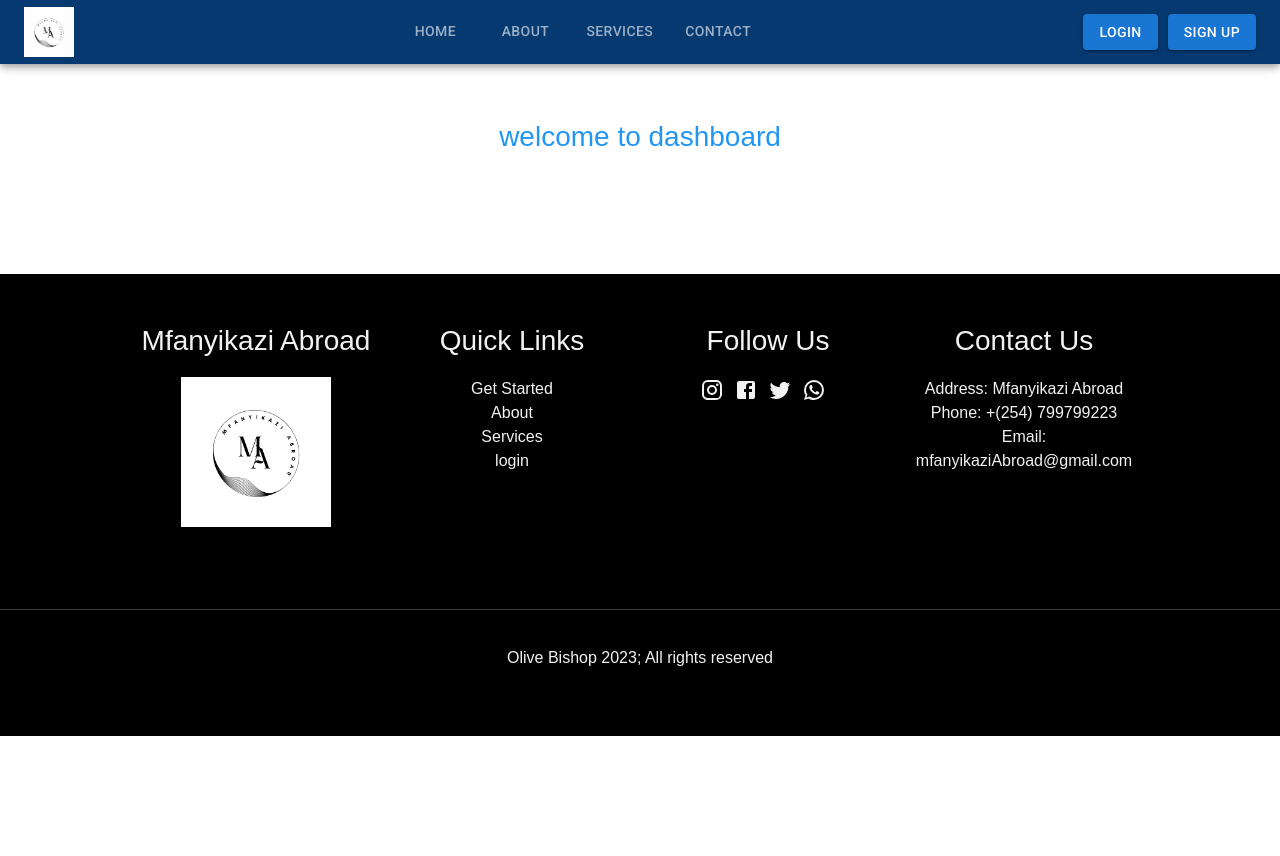
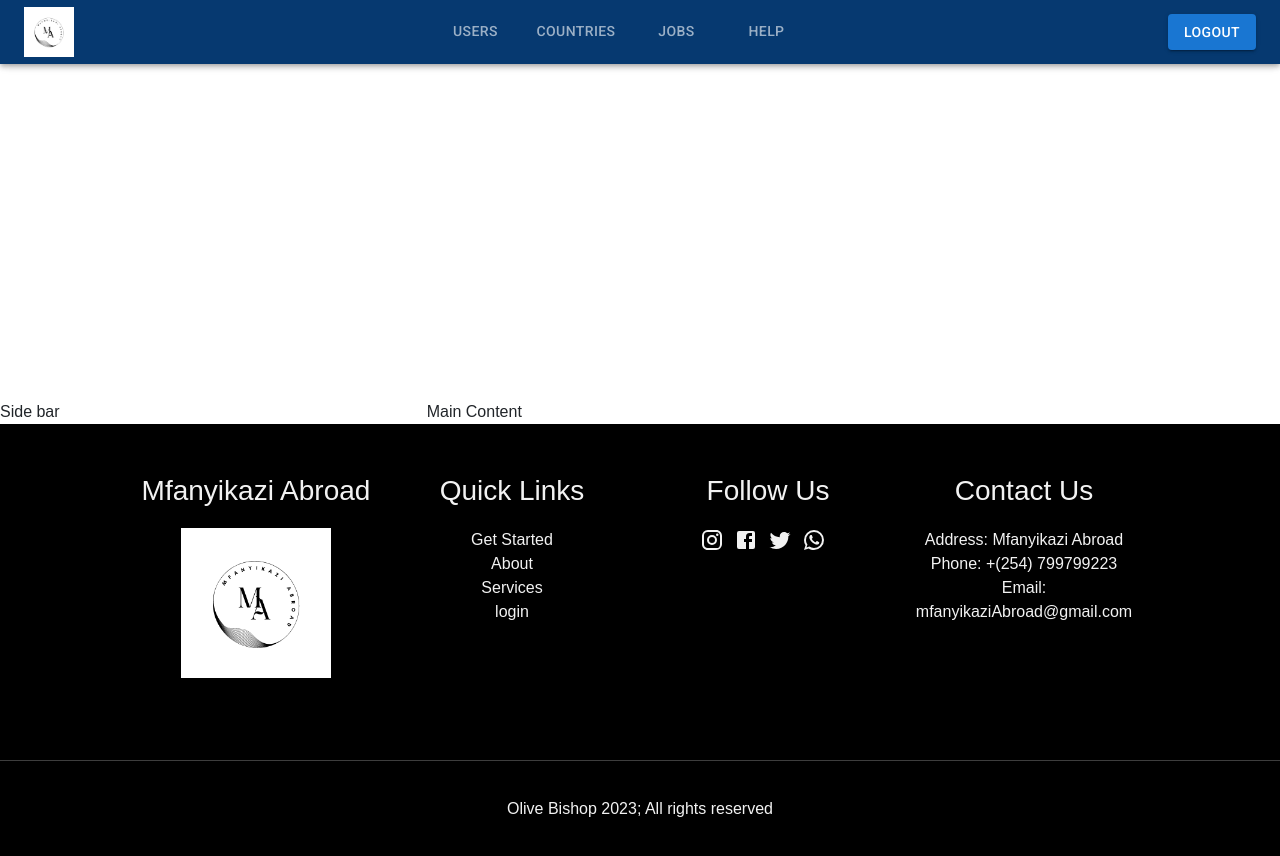
Before and after one commit to olivebishop/project, a React app: page /dashboard in a window 1280 px wide. Before the commit the page ends 800 px from the top, so only its background shows below. Built offline with nearby package versions, Linux system fonts and the light colour scheme; sample sign-in values are in the browser's storage.

Commit message:
updated dashboard

```diff
--- a/src/components/App.js
+++ b/src/components/App.js
@@ -16,12 +16,15 @@
 import Dashboard from './dashboard/Dashboard';
 
 
-
-
-
-
 function App() {
   const [isLoading, setIsLoading] = useState(true);
+  const [isLoggedIn, setIsLoggedIn] = useState(false);
+  const [authToken, setAuthToken] = useState(false);
+
+  useEffect(() => {
+    const token = localStorage.getItem('authToken');
+    setAuthToken(token);
+  }, [isLoggedIn]);
 
   useEffect(() => {
     setTimeout(() => {
@@ -35,7 +38,7 @@
         <Preloader />
       ) : (
         <BrowserRouter>
-          <Header />
+          {!authToken && <Header />}
           <Routes>
             <Route path="/" element={<Home />} />
             <Route path="/home" element={<Home />} />
@@ -44,7 +47,7 @@
             <Route path="/contact" element={<Contact />} />
             <Route path="/login" element={<Login />} />
             <Route path="/signup" element={<Signup />} />
-            <Route path="/dashboard" element={<Dashboard/>} />
+            <Route path="/dashboard" element={<Dashboard loginStatus={{isLoggedIn, setIsLoggedIn}}/>} />
             <Route path='*' element={<NotFound />}/>
           </Routes>
           <Footer />
--- a/src/components/dashboard/Dashboard.jsx
+++ b/src/components/dashboard/Dashboard.jsx
@@ -1,10 +1,18 @@
 import React from 'react'
+import DashboardHeader from '.././dashboard/DashboardHeader'
 import '../../.././src/components/home/mainpage/css/dashboard.css';
-function Dashboard() {
+import { Grid } from '@mui/material';
+function Dashboard(props) {
+  const isLoggedIn = props.loginStatus.isLoggedIn;
+  const setIsLoggedIn = props.loginStatus.setIsLoggedIn;
   return (
-    <div className='dashboard'>
-        <h1>welcome to dashboard</h1>
-    </div>
+    <>
+        <DashboardHeader loginStatus={{ isLoggedIn, setIsLoggedIn }}/>
+        <Grid container sx={{mt: 50}}>
+          <Grid item xs={4}>Side bar</Grid>
+          <Grid item xs={8}>Main Content</Grid>
+        </Grid>
+    </>
   )
 }
 
--- /dev/null
+++ b/src/components/dashboard/DashboardHeader.jsx
@@ -0,0 +1,105 @@
+import React, {useEffect, useState} from 'react'
+import logo from '../../assets/logo.png';
+import { AppBar,Tabs, Typography,Toolbar, Tab, Button,useMediaQuery,useTheme } from '@mui/material';
+import '../../.././src/components/home/mainpage/css/dashboard.css';
+import { useNavigate } from 'react-router-dom';
+// import Icon from '@mui/material'
+import DrawerComp from '../../.././src/components/home/header/DrawerComp';
+import { Link } from 'react-router-dom';
+/*--------------------------media queries----------*/
+
+
+
+
+const Header = (props) => {
+        const [value, setValue] = useState();
+        const theme = useTheme();
+        const isMatch = useMediaQuery(theme.breakpoints.down('md'));
+        const isMatchLg = useMediaQuery(theme.breakpoints.up('lg'));
+        const [isLoggedOut, setIsLoggedOut] = useState(true);
+        const [authToken, setAuthToken] = useState(false);
+        const navigate = useNavigate();
+
+        const setIsLoggedIn = props.loginStatus.setIsLoggedIn;
+
+
+        useEffect(() => {
+                const token = localStorage.getItem('authToken');
+                setAuthToken(token);
+                if(!token) {
+                        navigate('/login');
+                }
+                setIsLoggedIn(true);
+        }, [setAuthToken, navigate, setIsLoggedIn])
+
+        const handleLogout = async () => {
+            // perform logout logic
+            localStorage.removeItem("authToken");
+            navigate("/login");
+            setIsLoggedIn(false);
+            setIsLoggedOut(false);
+          };
+
+      //elevation is shadow in appbar and 5 its teh unit
+return (
+        <React.Fragment>
+        <AppBar sx={{background:'#063970', mt:0}}  position='fixed'>
+                <Toolbar>
+                        {
+                        isMatch ? (
+                <>
+                <Typography>
+                <img className='img-logo' src={logo} alt=""/>
+                </Typography>
+                <DrawerComp/>
+                </>
+                ) :(
+                        /*---------large screen queries and tabs------------------------------------*/
+                isMatchLg ? (
+                <>
+                        <Typography>
+                        <img className='img-logo' src={logo} alt=""/>
+                        </Typography>
+                        <Tabs sx={{marginLeft:'auto'}}
+                textColor='inherit' value={value} onChange={(e,value)=>setValue(value) } indicatorColor='secondary'>
+                        {
+
+                        }
+                        <Tab label="Users" component={Link} to="/"/>
+                        <Tab label="Countries" component={Link} to="/about"/>
+                        <Tab label="Jobs" component={Link} to="/services"/>
+                        <Tab label="Help" component={Link} to="/contact"/>
+
+
+                </Tabs>
+                <Button sx={{ marginLeft: "auto" }}  variant="contained"  onClick={handleLogout}>Logout</Button>
+
+                        </>
+                ) : (
+                        /*-----tabs for md devices---*/
+                                <>
+                        <Tabs
+                textColor='inherit' value={value} onChange={(e,value)=>setValue(value) } indicatorColor='secondary'>
+                        {
+
+                        }
+                         <Tab label="Users" component={Link} to="/"/>
+                        <Tab label="Countries" component={Link} to="/about"/>
+                        <Tab label="Jobs" component={Link} to="/services"/>
+                        <Tab label="Help" component={Link} to="/contact"/>
+                </Tabs>
+                <Button sx={{ marginLeft: "auto" }}  variant="contained"  onClick={handleLogout}>Logout</Button>
+
+                        </>
+                )
+                )
+                        }
+                </Toolbar>
+                </AppBar>
+        </React.Fragment>
+
+
+)
+}
+
+export default Header;
--- a/src/components/forms/Login.jsx
+++ b/src/components/forms/Login.jsx
@@ -1,12 +1,12 @@
 import { Button, Card, CardContent, Link, TextField, Avatar } from '@mui/material';
 import './Login.css';
-import { Link as RouterLink, Navigate, useNavigate} from 'react-router-dom';
+import { Link as RouterLink,  useNavigate} from 'react-router-dom';
 import React, { useState } from 'react';
 import axios from 'axios';
 import { toast, ToastContainer } from 'react-toastify';
 import 'react-toastify/dist/ReactToastify.css';
 
-function Login() {
+function Login(props) {
 
   const navigate = useNavigate();
   const [username, setUsername] = useState('');
@@ -17,6 +17,8 @@
 
     try {
       const response = await axios.post('http://localhost:9000/api/v1/login', {username: username, password: password});
+      const {token} = response.data;
+      localStorage.setItem('authToken', token);
       console.log(`The status is: ${response.status}`);
       navigate('/dashboard');
     } catch (error) {
--- a/src/components/home/header/Header.jsx
+++ b/src/components/home/header/Header.jsx
@@ -17,7 +17,7 @@
         //elevation is shadow in appbar and 5 its teh unit
 return (
         <React.Fragment>
-        <AppBar sx={{background:'#063970'}}elevation={5}>
+        <AppBar sx={{background:'#063970'}} position='fixed'>
                 <Toolbar>
                         {
                         isMatch ? (
--- a/src/components/home/mainpage/css/dashboard.css
+++ b/src/components/home/mainpage/css/dashboard.css
@@ -2,3 +2,8 @@
     padding: 100px;
     text-align:center;
 }
+.dashboard,button{
+    display: flex;
+    align-items: center;
+    margin-top: 90px;
+}
```
